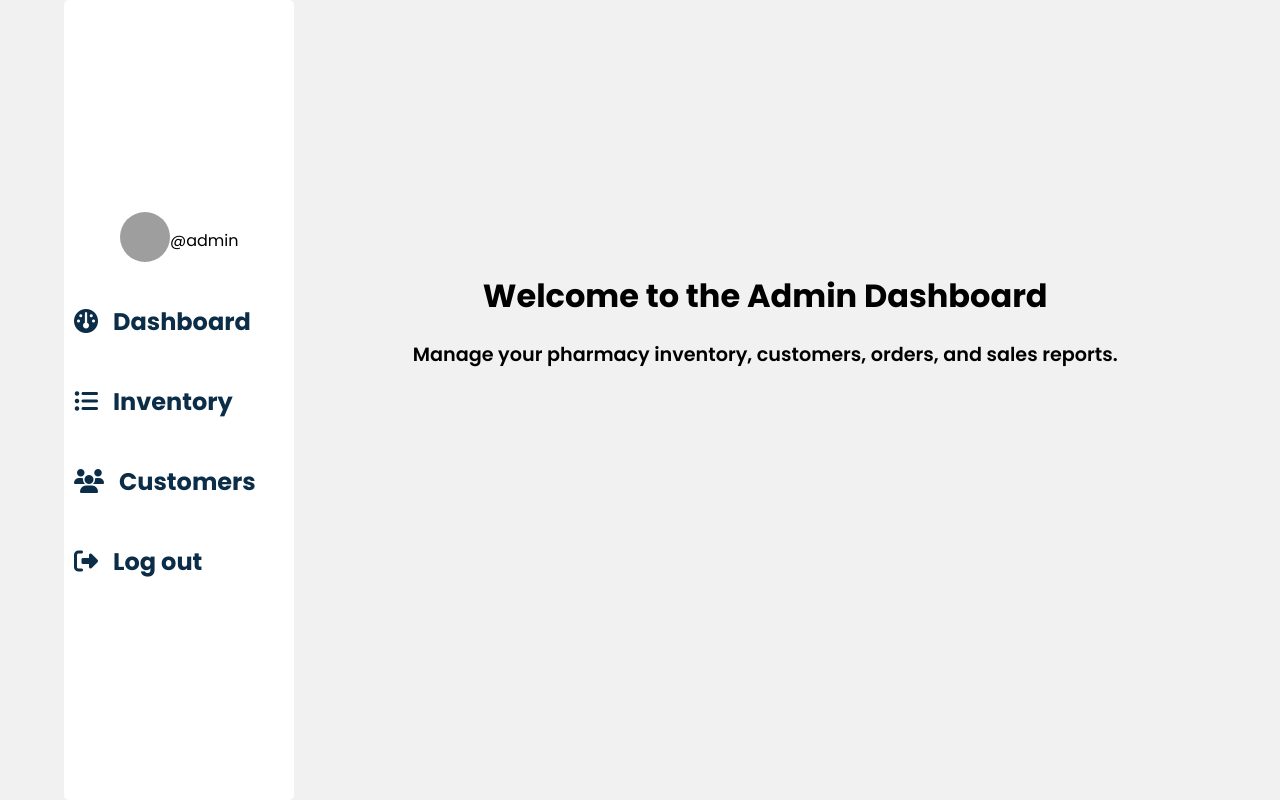
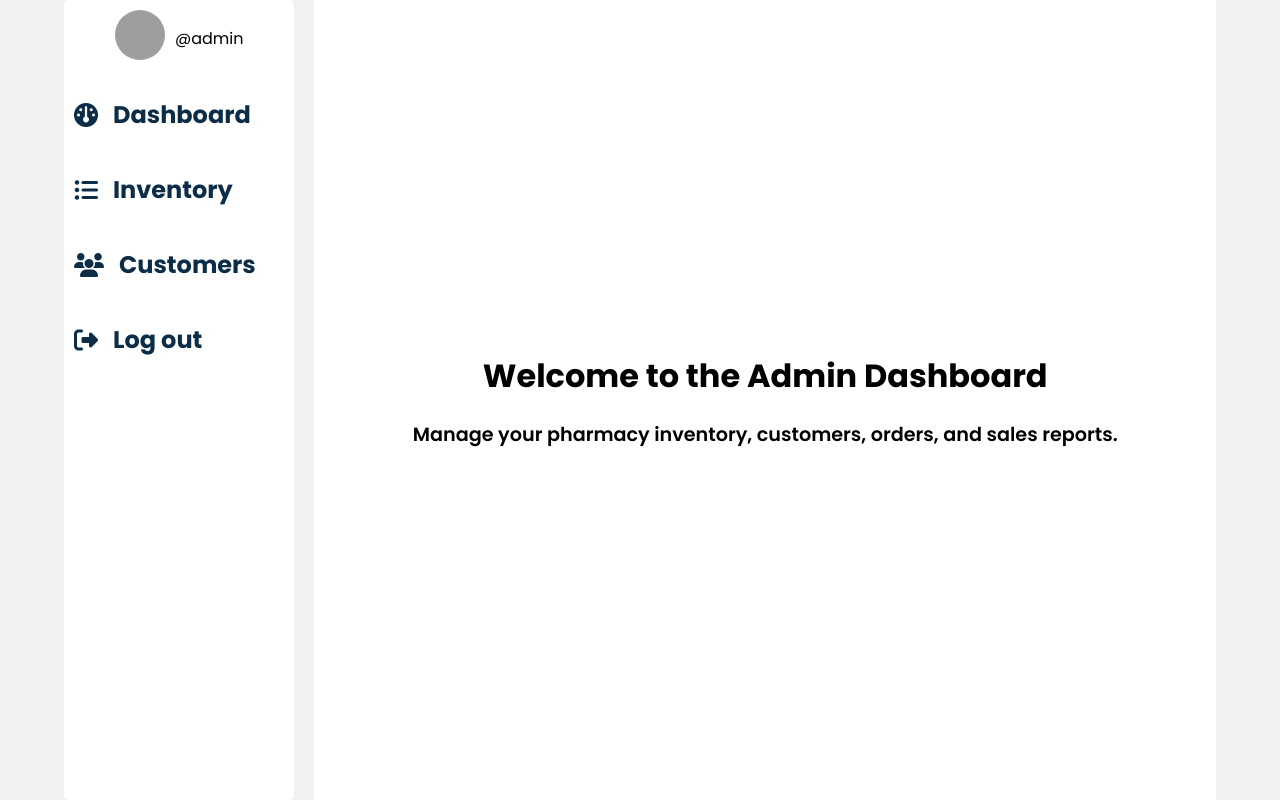
Before and after one commit to Gutaale/pharmacy, a plain HTML site: page html/dashboard.html in a window 1280 px wide. Drawn offline with Linux system fonts and the light colour scheme; grey boxes are pictures that could not be loaded.

Commit message:
dashboard layout updated

```diff
--- a/assets/css/dashboard.css
+++ b/assets/css/dashboard.css
@@ -100,7 +100,7 @@
     width: 100%;
     height: 100vh;
     background:var(--white-color);
-    display: flex;
+    /* display: flex; */
     justify-content: center;
     align-items: center;
     flex-direction: column;
@@ -111,8 +111,9 @@
 
 .admin-dashboard .left-side .profile{
     display: flex;
-    justify-content: space-between;
+    justify-content: center;
     align-items: center;
+    gap: 10px;
     padding: 10px;
 }
 .admin-dashboard .left-side #adminName{
@@ -161,13 +162,13 @@
 
 .admin-dashboard .right-side{
     width: 100%;
-    height: 80vh;
+    height: 100vh;
     display: flex;
     justify-content: center;
     align-items: center;
     flex-direction: column;
     gap: 20px;
-    background-color: var(--color-white);
+    background-color: var(--white-color);
 }
 .admin-dashboard .right-side h2{
     font-size: 2rem;
```
